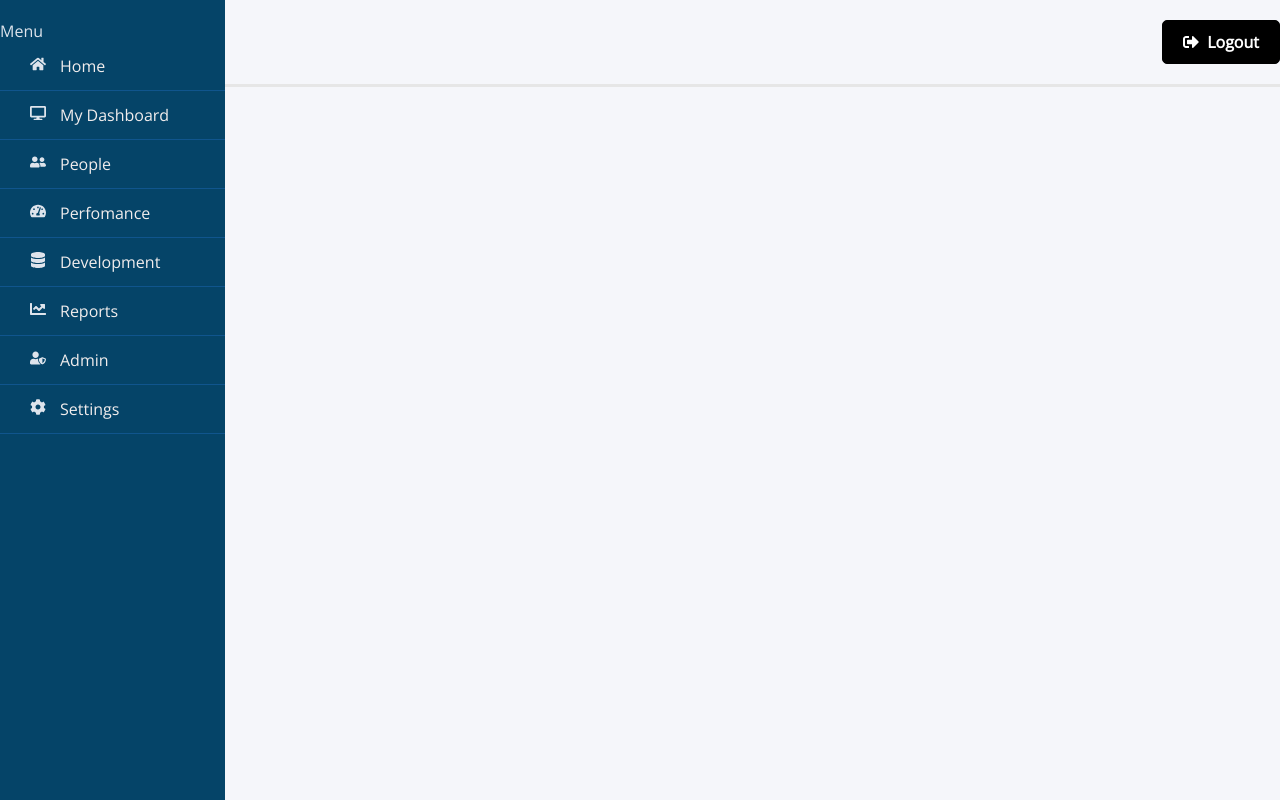
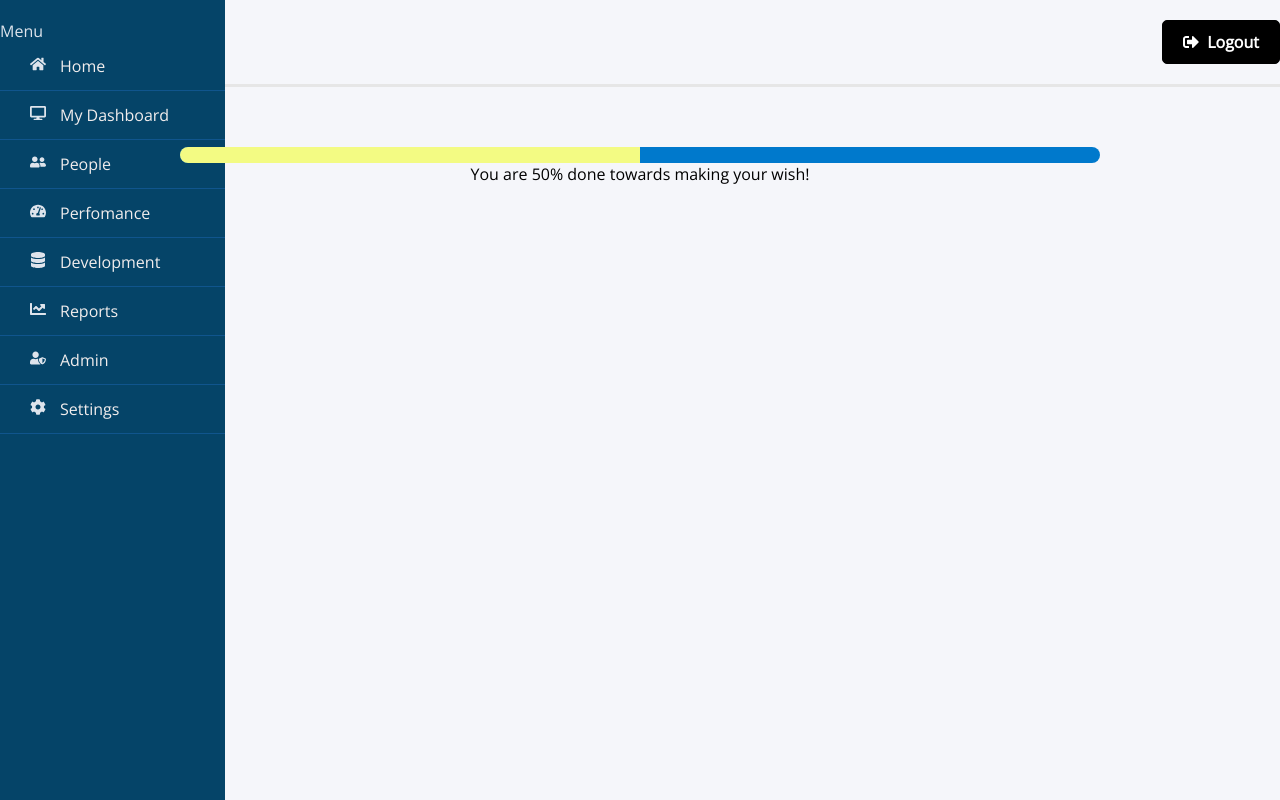
Before and after one commit to zhoum84/code-to-give, a React (Create React App) app in the folder frontend/: page /home in a window 1280 px wide. Built offline with nearby package versions, Linux system fonts and the light colour scheme.

Commit message:
a working progress bar, needs to change variable progress based on question completion and make it positioned on the bottom of home page

```diff
--- a/frontend/package.json
+++ b/frontend/package.json
@@ -9,7 +9,9 @@
     "@testing-library/jest-dom": "^5.16.5",
     "@testing-library/react": "^13.4.0",
     "@testing-library/user-event": "^14.4.3",
+    "bootstrap": "^5.2.3",
     "react": "^18.2.0",
+    "react-bootstrap": "^2.7.4",
     "react-dom": "^18.2.0",
     "react-hooks": "^1.0.1",
     "react-icons": "^4.8.0",
--- a/frontend/src/App.js
+++ b/frontend/src/App.js
@@ -1,8 +1,10 @@
 import React from 'react';
 import Sidebar from './components/Sidebar'
 import Header from './components/Header'
+import Progress from './components/Progress'
 import Welcome from './pages/Welcome'
-import { BrowserRouter as Router, Routes, Route } from 'react-router-dom';import './App.css';
+
+import { BrowserRouter as Router, Routes, Route } from 'react-router-dom';import './App.css'
 import Home from './pages/Home'
 import Login from './pages/Login'
 
--- /dev/null
+++ b/frontend/src/components/Progress.jsx
@@ -0,0 +1,19 @@
+import React from 'react'
+
+export const Progress = () => {
+  const percentage = 50;
+  // needs to add each question accordingly
+  return (
+    <div className='progress-container'>
+      {/* <div className='progress-bar'> */}
+        {/* <GrInProgress></GrInProgress> */}
+          {/* <div className='progress-bar-fill'>
+          <div className='progress-bar-percentage' > */}
+          <progress className="progress" max="100" value={percentage}></progress>
+          {/* </div>
+          </div> */}
+      {/* </div> */}
+    </div>
+  )
+}
+export default Progress;
--- a/frontend/src/components/ProgressBar.jsx
+++ /dev/null
@@ -1,9 +0,0 @@
-import React from 'react'
-
-function ProgressBar() {
-  return (
-    <div>ProgressBar</div>
-  )
-}
-
-export default ProgressBar
--- a/frontend/src/index.css
+++ b/frontend/src/index.css
@@ -153,10 +153,48 @@ body{
   transform: scale(0.98);
 }
 
-.container {
+.progress-container {
   width: 100%;
   max-width: 960px;
   margin: 0 auto;
   padding: 0 20px;
   text-align: center;
+  position:relative;
 }
+.progress{
+  width: 100%;
+  border-radius: 10px;
+}
+.progress::-webkit-progress-bar{
+  background-color:#0079cc;
+  border-radius: 10px;
+
+}
+.progress::-webkit-progress-value{
+  background-color: rgb(243, 251, 131);
+  border-top-left-radius: 10px;
+  border-bottom-left-radius: 10px;
+}
+
+.progress::after{
+  content: "You are " attr(value) "%" " done towards making your wish!";
+}
+
+/* .progress-bar{
+  width: 100%;
+  height: 20px;
+  border-radius: 30px;
+  background-color: #0c7db1;
+  position: bottom;
+}
+
+.progress-bar-fill{
+  width: 50%;
+  background-color: #f0f67e;
+  position: relative;
+}
+
+.progress-bar-percentrage{
+  background-color: #000507;
+  position: relative;
+} */
--- a/frontend/src/pages/Home.jsx
+++ b/frontend/src/pages/Home.jsx
@@ -1,15 +1,14 @@
 import React from 'react'
-
 import Sidebar from '../components/Sidebar'
 import Header from '../components/Header'
-import ProgressBar from '../components/ProgressBar'
+import Progress from '../components/Progress'
 
 function Home() {
   return (
     <div>
       <Sidebar />
       <Header />
-      <ProgressBar />
+      <Progress />
       Home
     </div>
   )
```
Also changed, not shown: 1 other file (tests, documents, lock files or other folders).
